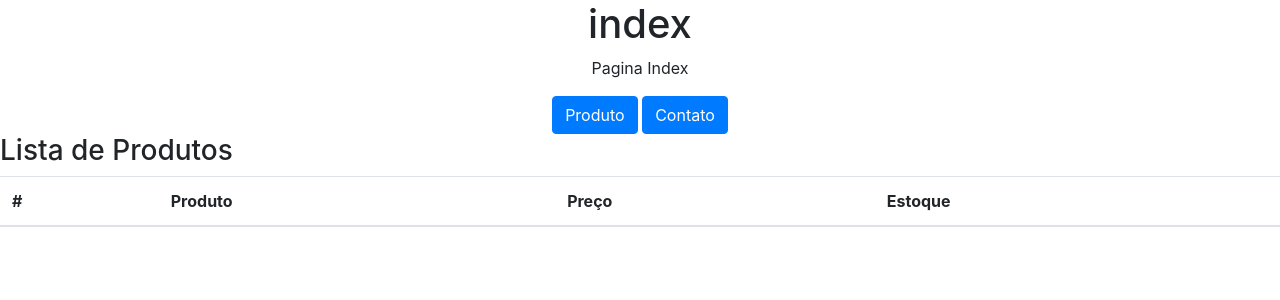
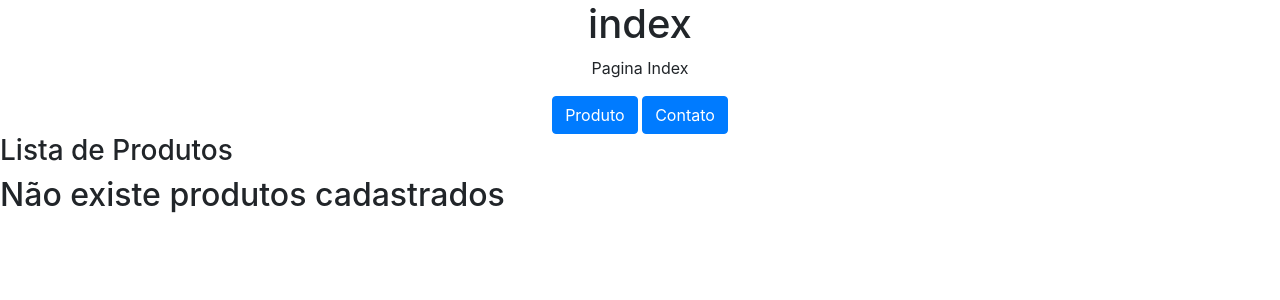
Before and after one commit to db-tec/django-geek, a Django app: page / in a window 1280 px wide. Shown: the top 300 px of the page. Run offline with Django 3.2, Linux system fonts and the light colour scheme; data that the repository does not hold is empty; some libraries are stand-ins or nearby versions.

Commit message:
Melhora na listagem de produtos

```diff
--- a/core/templates/index.html
+++ b/core/templates/index.html
@@ -24,6 +24,7 @@
             {% endbuttons %}
         </center>
         <h3>Lista de Produtos</h3>
+        {% if produtos %}
             <table class="table table-striped">
                 <thead>
                     <tr>
@@ -59,6 +60,9 @@
                     {% endfor %}
                 </tbody>
             </table>
+        {% else %}
+            <h2>Não existe produtos cadastrados</h2>
+        {% endif %}
     </div>
 
 
```
Lines whose indentation alone changed are shown as unchanged.
